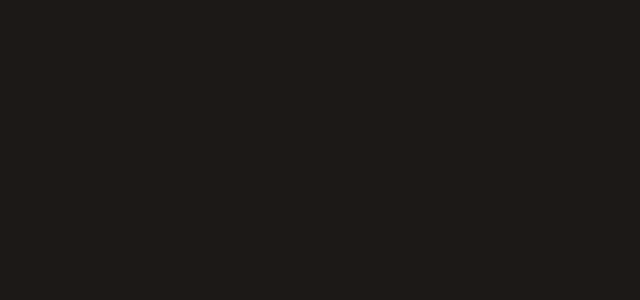
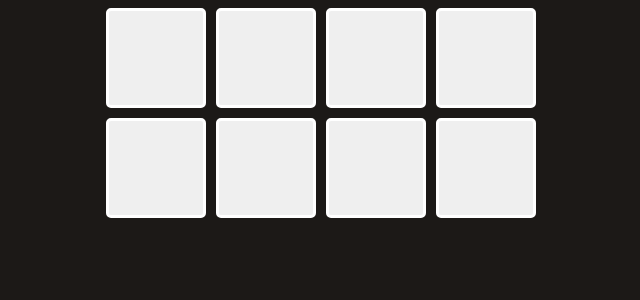
Before and after one commit to nishisurti2608/sound-pads, a React (Vite) app: page / in a window 1280 px wide. Shown: the top 300 px of the page, without its empty margins (319-959 px from the left). Built offline with nearby package versions, Linux system fonts and the light colour scheme.

Commit message:
solve challange #1

```diff
--- a/App.jsx
+++ b/App.jsx
@@ -1,19 +1,13 @@
-import pads from "./pads"
+import padData from "./pads"
+import { useState } from "react"
 
 export default function App() {
-    /**
-     * Challenge part 1:
-     * 1. Initialize state with the default value of the
-     *    array pulled in from pads.js
-     * 2. Map over that state array and display each one
-     *    as a <button> (CSS is already written for you)
-     *    (Don't worry about using the "on" or "color"
-     *    properties yet)
-     */
+
+    const [pad,setPad]= useState(padData)
     return (
         <main>
             <div className="pad-container">
-                {/* <button>s go here */}
+                {pad.map((eachPad) => <button key={eachPad.id}></button>)}
             </div>
         </main>
     )
```
Also changed, not shown: 2 other files (tests, documents, lock files or other folders).
